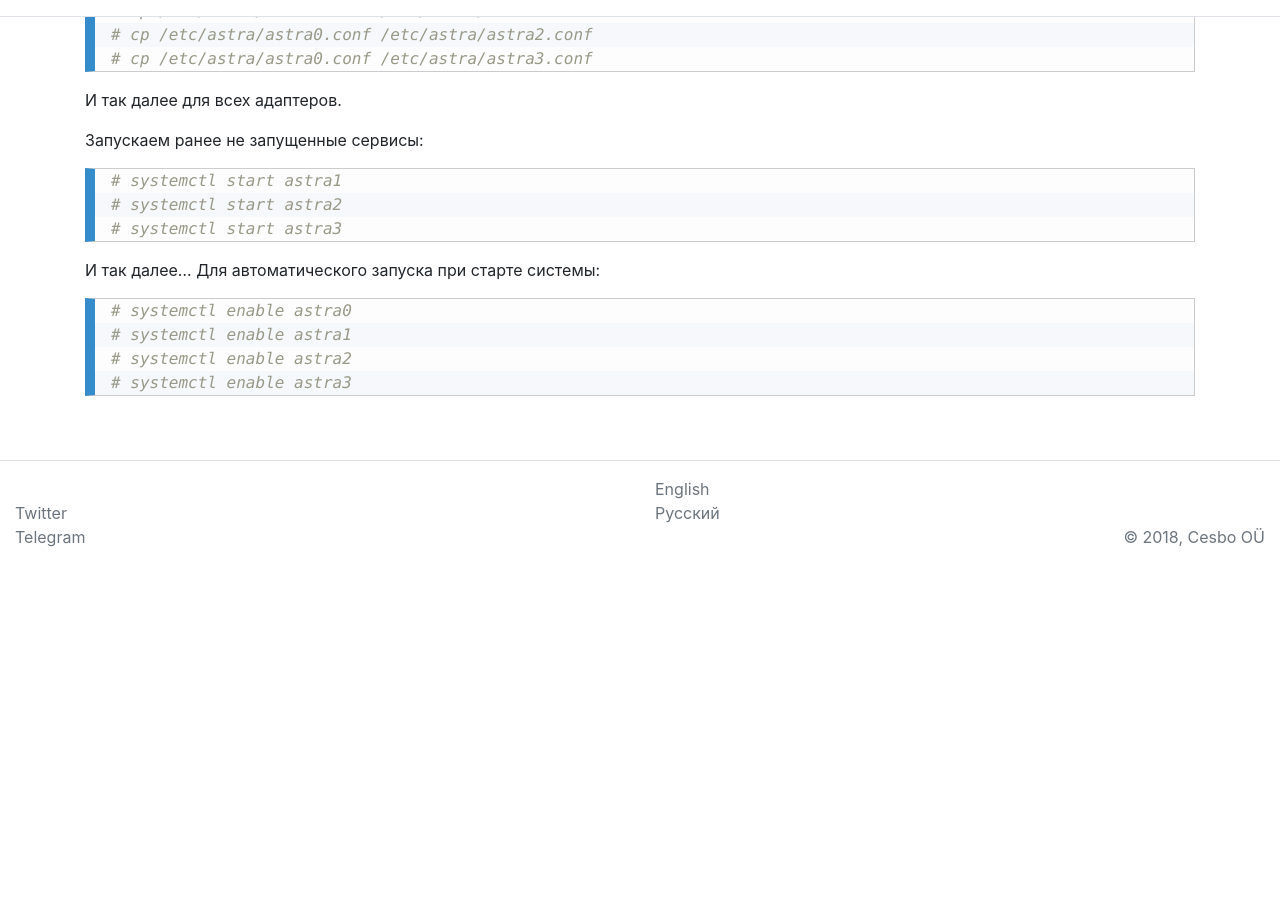
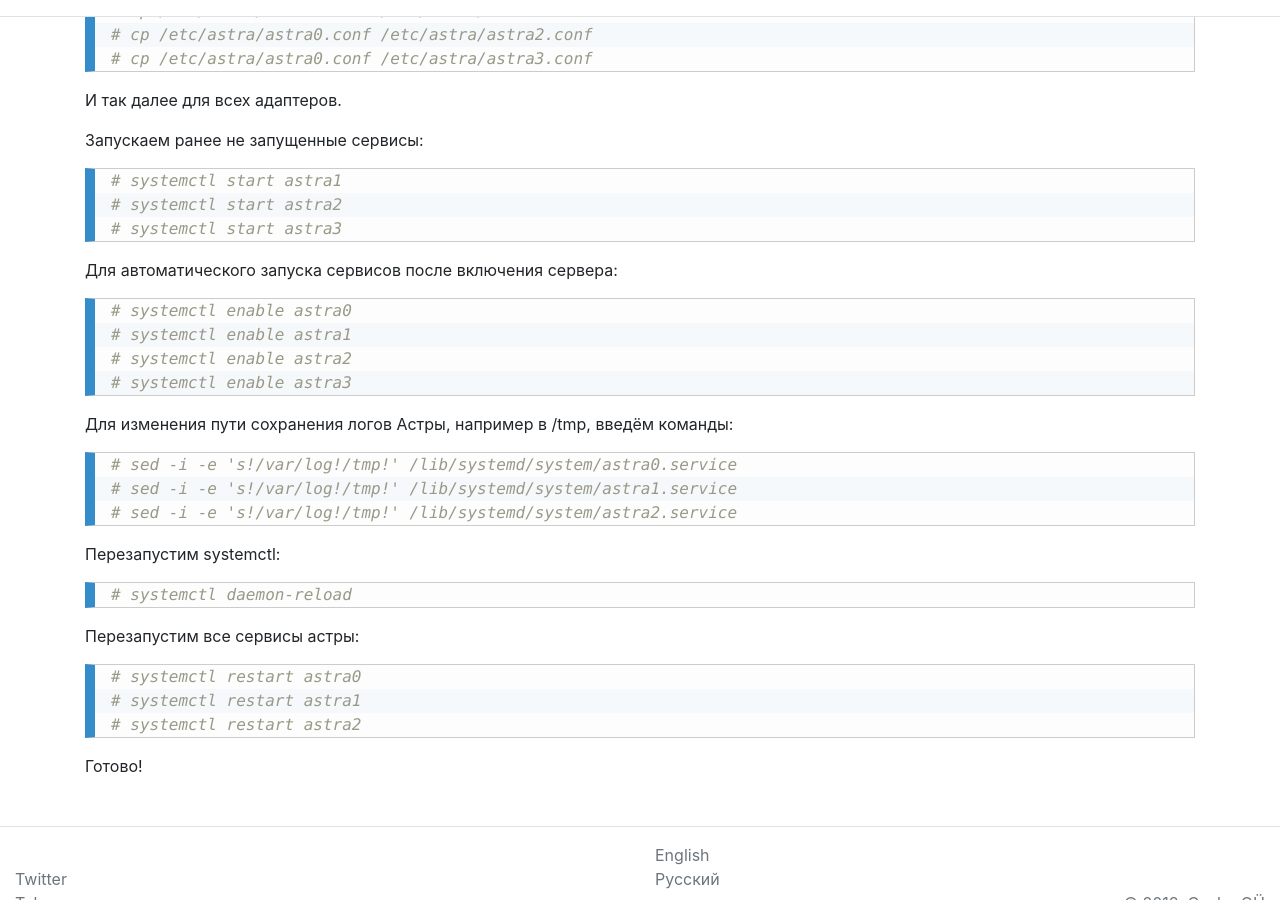
Before and after one commit to ramzes1401ss3/cesbo-www, a Jekyll site: the page built from ru/_posts/2018-11-28-install-on-debian9-x86_64.md, in a window 1280 px wide and 900 px high, scrolled down 5003 px. Built offline with Jekyll 4.4.1, drawn with Linux system fonts in a browser that asks for light colours; our own code applies the rules of GitHub Pages for plain Markdown files; before the commit the page ends 5568 px from its top, so only the background shows below that.

Commit message:
Update 2018-11-28-install-on-debian9-x86_64.md

````diff
--- a/ru/_posts/2018-11-28-install-on-debian9-x86_64.md
+++ b/ru/_posts/2018-11-28-install-on-debian9-x86_64.md
@@ -271,8 +271,8 @@ admin:admin - логин:пароль по умолчанию.
 # systemctl start astra2
 # systemctl start astra3
 ```
-И так далее...
-Для автоматического запуска при старте системы:
+
+Для автоматического запуска сервисов после включения сервера:
 
 ``` sh
 # systemctl enable astra0
@@ -280,3 +280,25 @@ admin:admin - логин:пароль по умолчанию.
 # systemctl enable astra2
 # systemctl enable astra3
 ```
+Для изменения пути сохранения логов Астры, например в /tmp, введём команды:
+
+``` sh
+# sed -i -e 's!/var/log!/tmp!' /lib/systemd/system/astra0.service
+# sed -i -e 's!/var/log!/tmp!' /lib/systemd/system/astra1.service
+# sed -i -e 's!/var/log!/tmp!' /lib/systemd/system/astra2.service
+```
+
+Перезапустим systemctl:
+
+``` sh
+# systemctl daemon-reload
+```
+
+Перезапустим все сервисы астры:
+
+``` sh
+# systemctl restart astra0
+# systemctl restart astra1
+# systemctl restart astra2
+```
+Готово!
````
